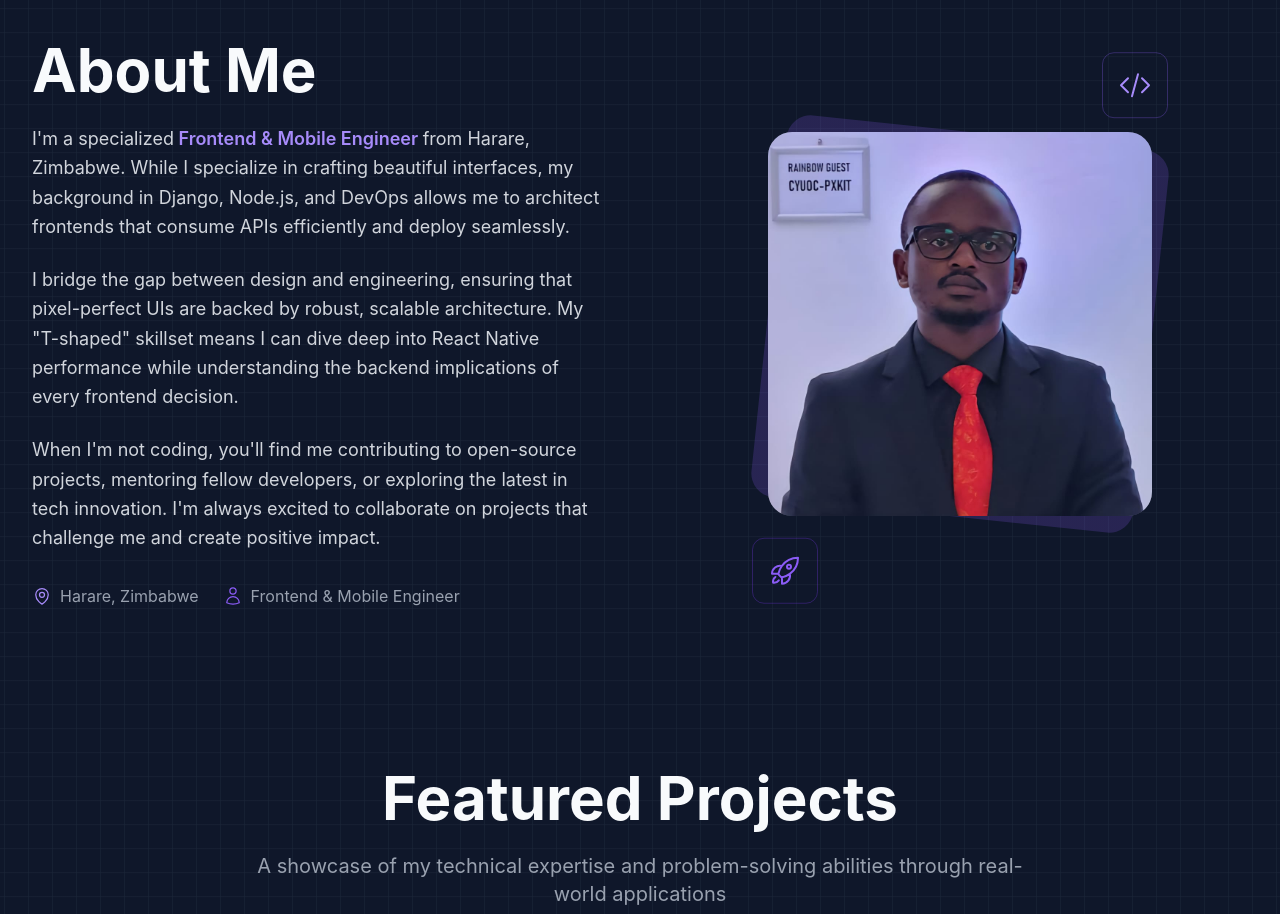
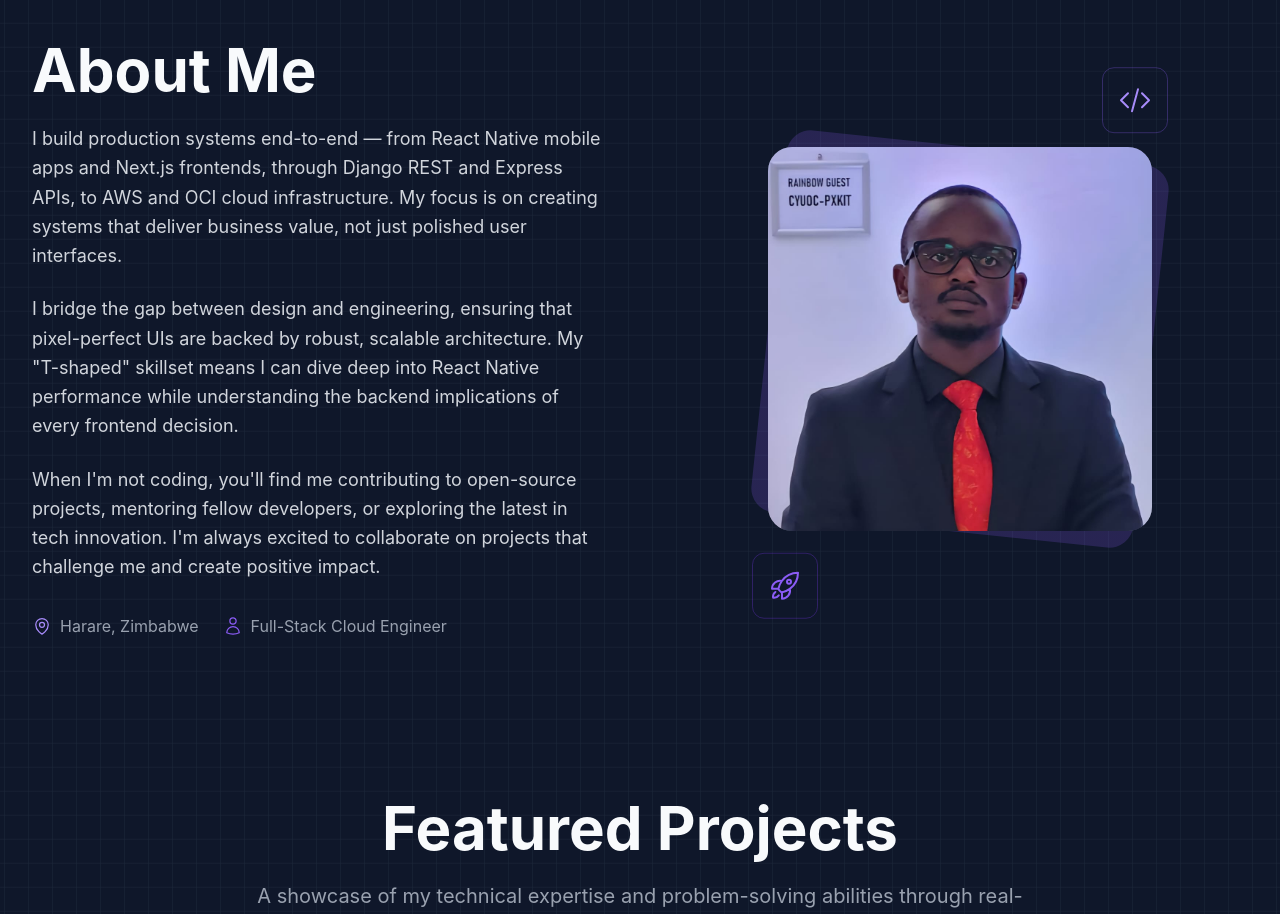
Before and after one commit to TanyaMushonga/tanyaradzwatmushonga-portifolio, a Next.js app: page / in a window 1280 px wide. Shown: the part 1020-1934 px from the top of the page. Built offline with nearby package versions, Linux system fonts and the light colour scheme.

Commit message:
feat: Update About section to reflect full-stack cloud engineering expertise

```diff
--- a/src/app/components/about.tsx
+++ b/src/app/components/about.tsx
@@ -25,12 +25,11 @@ const About = () => {
 
             <div className="space-y-6 text-gray-300 text-lg leading-relaxed">
               <p>
-                I&apos;m a specialized
-                <span className="text-primary-400 font-semibold">
-                  {" "}
-                  Frontend & Mobile Engineer {" "}
-                </span>
-                from Harare, Zimbabwe. While I specialize in crafting beautiful interfaces, my background in Django, Node.js, and DevOps allows me to architect frontends that consume APIs efficiently and deploy seamlessly.
+                I build production systems end-to-end — from React Native mobile
+                apps and Next.js frontends, through Django REST and Express APIs,
+                to AWS and OCI cloud infrastructure. My focus is on creating
+                systems that deliver business value, not just polished user
+                interfaces.
               </p>
 
               <p>
@@ -53,7 +52,7 @@ const About = () => {
               </div>
               <div className="flex items-center text-gray-400">
                 <UserIcon className="w-5 h-5 mr-2 text-accent-400" />
-                <span>Frontend & Mobile Engineer</span>
+                <span>Full-Stack Cloud Engineer</span>
               </div>
             </div>
           </motion.div>
```
